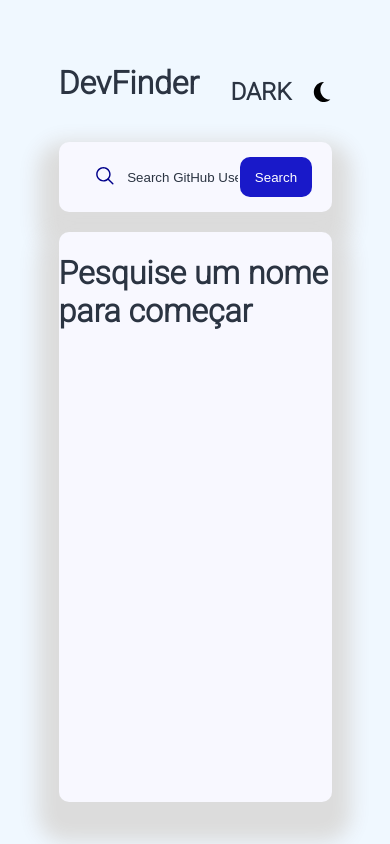
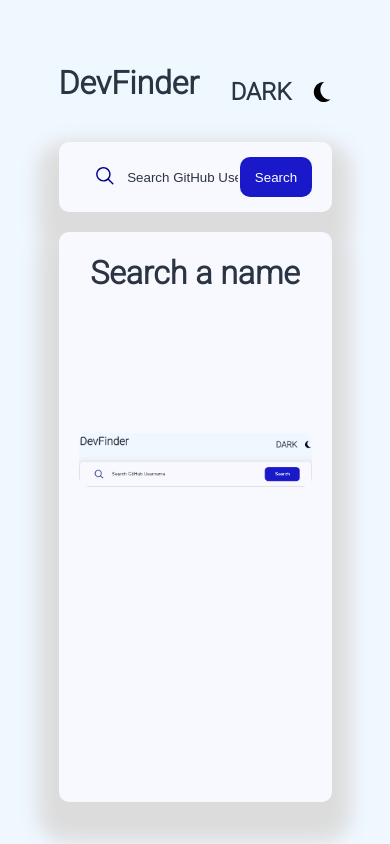
Before and after one commit to Tcheagow/Github-users-search-app, a React (Create React App) app: page / in a window 390 px wide. Built offline with nearby package versions, Linux system fonts and the light colour scheme.

Commit message:
initial container finished

```diff
--- a/src/App.css
+++ b/src/App.css
@@ -103,7 +103,10 @@ a{
 }
 .containerNoSearch{
   display: flex;
-  justify-content: center;
+  flex-direction: column;
+
+  justify-content: flex-start;
+  align-items: center;
 
   margin-top: 20px;
 
@@ -111,6 +114,13 @@ a{
   width: 100%;
 
   border-radius: 10px;
+}
+.gifSearch{
+  width: calc(50vw - 40px);
+
+  border-radius: 10px;
+
+  margin-top: 60px;
 }
 .containerError{
   display: flex;
@@ -226,7 +236,7 @@ a{
   height: 5px;
 }
 .followsAndReposFormate p{
-  font-weight: 900;
+  font-weight: bolder;
   font-size: 20px;
 
   height: 15px;
@@ -272,6 +282,11 @@ a{
   }
   .searchForm{
     width: calc(70vw - 40px);
+  }
+  .gifSearch{
+    width: calc(70vw - 40px);
+
+    margin-top: 90px;
   }
   .iconX{
     height: 200px;
@@ -336,6 +351,9 @@ a{
   .buttonSearch{
     width: 80px;
   }
+  .gifSearch{
+    margin-top: 120px;
+  }
   .iconX{
     height: 150px;
     width: 150px;
--- a/src/App.js
+++ b/src/App.js
@@ -38,7 +38,7 @@ function App() {
         <div className='main'>
           <Header white={white} setWhite={setWhite}/>
           <Search nick={nick} setNick={setNick} setClick={setClick}/>
-          <Container repositories={repositories}/>
+          <Container repositories={repositories} white={white}/>
         </div>
       </div>
       <GlobalStyle/>
--- a/src/components/container/Container.js
+++ b/src/components/container/Container.js
@@ -10,7 +10,7 @@ export default function Container(props){
         }else if(props.repositories.message === "Not Found"){
             return <ContainerError/>;
         }else{
-            return <ContainerNoSearch/>;
+            return <ContainerNoSearch white={props.white}/>;
         }
     }
     return(
--- a/src/components/container/ContainerNoSearch.js
+++ b/src/components/container/ContainerNoSearch.js
@@ -1,9 +1,11 @@
 import React from 'react';
+import GifContainerNoSearch from './GifContainerNoSearch/GifContainerNoSearch';
 
-export default function ContainerNoSearch(){
+export default function ContainerNoSearch(props){
     return(
         <div className='containerNoSearch'>
-            <h1>Pesquise um nome para começar</h1>
+            <h1>Search a name</h1>
+            <GifContainerNoSearch white={props.white}/>
         </div>
     );
 }
--- /dev/null
+++ b/src/components/container/GifContainerNoSearch/GifContainerNoSearch.js
@@ -0,0 +1,17 @@
+import React from "react";
+import GifDark from './GifDark.gif';
+import GifLight from './GifWhite.gif';
+
+export default function GifContainerNoSearch(props){
+    const gif = () => {
+        if(props.white === true){
+            return <img className="gifSearch" src={GifLight} alt="gif search light"/>
+        }else{
+            return <img className="gifSearch" src={GifDark} alt="gif search dark"/>;
+        }
+    }
+
+    return (
+       <>{gif()}</>
+    );
+}
--- a/src/components/container/containerErrorIcon/XSvg.js
+++ b/src/components/container/containerErrorIcon/XSvg.js
@@ -2,6 +2,6 @@ import React from "react";
 
 export default function XSvg(){
     return (
-        <svg className="iconX" width="250px" height="250px" xmlns="http://www.w3.org/2000/svg" xmlnsXlink="http://www.w3.org/1999/xlink" version="1.1" id="Capa_1" x="0px" y="0px" viewBox="0 0 460.775 460.775" xmlSpace="preserve"><path className="iconColor" d="M285.08,230.397L456.218,59.27c6.076-6.077,6.076-15.911,0-21.986L423.511,4.565c-2.913-2.911-6.866-4.55-10.992-4.55  c-4.127,0-8.08,1.639-10.993,4.55l-171.138,171.14L59.25,4.565c-2.913-2.911-6.866-4.55-10.993-4.55  c-4.126,0-8.08,1.639-10.992,4.55L4.558,37.284c-6.077,6.075-6.077,15.909,0,21.986l171.138,171.128L4.575,401.505  c-6.074,6.077-6.074,15.911,0,21.986l32.709,32.719c2.911,2.911,6.865,4.55,10.992,4.55c4.127,0,8.08-1.639,10.994-4.55  l171.117-171.12l171.118,171.12c2.913,2.911,6.866,4.55,10.993,4.55c4.128,0,8.081-1.639,10.992-4.55l32.709-32.719  c6.074-6.075,6.074-15.909,0-21.986L285.08,230.397z"/></svg>
+        <svg className="iconX" width="225px" height="225px" xmlns="http://www.w3.org/2000/svg" xmlnsXlink="http://www.w3.org/1999/xlink" version="1.1" id="Capa_1" x="0px" y="0px" viewBox="0 0 460.775 460.775" xmlSpace="preserve"><path className="iconColor" d="M285.08,230.397L456.218,59.27c6.076-6.077,6.076-15.911,0-21.986L423.511,4.565c-2.913-2.911-6.866-4.55-10.992-4.55  c-4.127,0-8.08,1.639-10.993,4.55l-171.138,171.14L59.25,4.565c-2.913-2.911-6.866-4.55-10.993-4.55  c-4.126,0-8.08,1.639-10.992,4.55L4.558,37.284c-6.077,6.075-6.077,15.909,0,21.986l171.138,171.128L4.575,401.505  c-6.074,6.077-6.074,15.911,0,21.986l32.709,32.719c2.911,2.911,6.865,4.55,10.992,4.55c4.127,0,8.08-1.639,10.994-4.55  l171.117-171.12l171.118,171.12c2.913,2.911,6.866,4.55,10.993,4.55c4.128,0,8.081-1.639,10.992-4.55l32.709-32.719  c6.074-6.075,6.074-15.909,0-21.986L285.08,230.397z"/></svg>
     );
 }
```
Also changed, not shown: src/components/container/GifContainerNoSearch/GifDark.gif (added), src/components/container/GifContainerNoSearch/GifWhite.gif (added).
